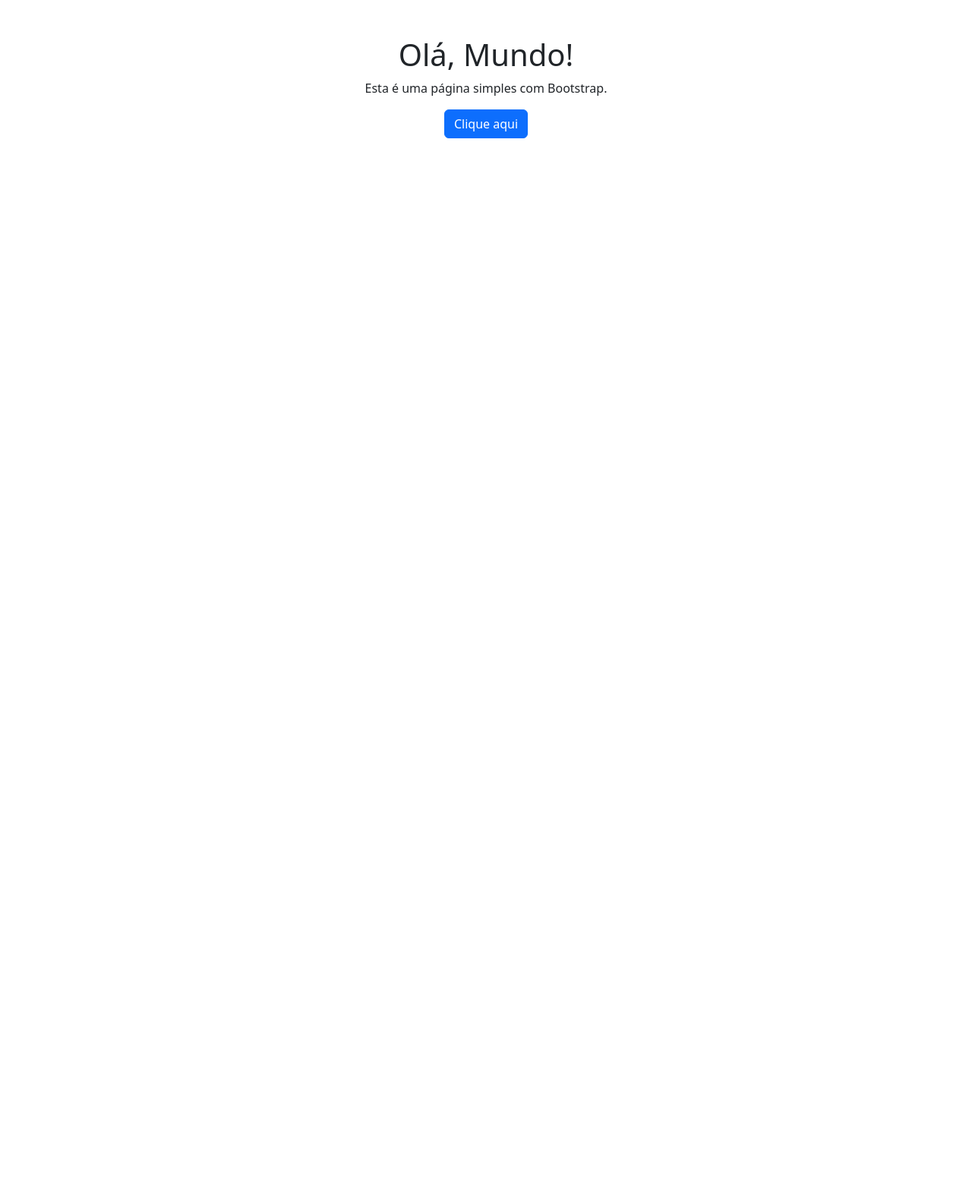
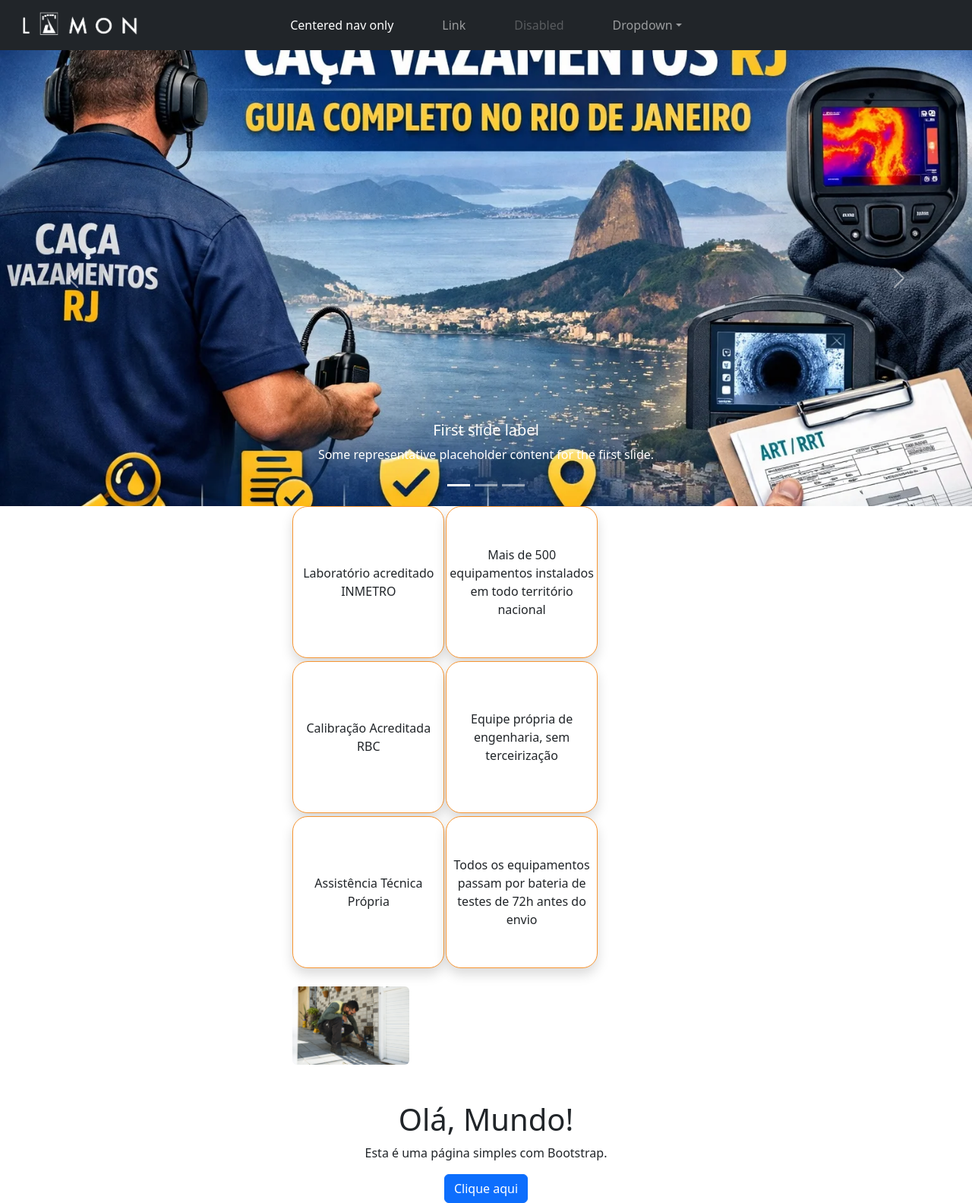
Before and after one commit to well9625/LAMON-PRODUTOS, a plain HTML site: page Main/index.html in a window 1280 px wide. Shown: the whole page at 76% size. Before the commit the page ends 800 px from the top, so only its background shows below. Drawn offline with Linux system fonts and the light colour scheme.

Commit message:
FEAT: banner e card

```diff
--- a/Main/index.html
+++ b/Main/index.html
@@ -1,20 +1,173 @@
-<!DOCTYPE html>
+<!doctype html>
 <html lang="pt-br">
+
 <head>
-    <meta charset="UTF-8">
-    <meta name="viewport" content="width=device-width, initial-scale=1.0">
-    <title>Página Simples com Bootstrap</title>
-    <!-- Bootstrap CSS -->
-    <link href="../bootstrap-5.3.8-dist/css/bootstrap.min.css" rel="stylesheet">
-    <script src="../bootstrap-5.3.8-dist/js/bootstrap.bundle.min.js"></script>
+  <meta charset="UTF-8" />
+  <meta name="viewport" content="width=device-width, initial-scale=1.0" />
+  <title>Lamon Produtos</title>
+  <link rel="stylesheet" href="style.css" />
+  <!-- Bootstrap CSS -->
+  <link href="../bootstrap-5.3.8-dist/css/bootstrap.min.css" rel="stylesheet" />
+  <script src="../bootstrap-5.3.8-dist/js/bootstrap.bundle.min.js"></script>
+  <style>
+    /* Apenas em telas grandes (acima de 992px - breakpoint lg do Bootstrap) */
+    @media (min-width: 992px) {
+      .navbar .container-fluid {
+        position: relative;
+      }
+
+      .navbar-collapse {
+        position: absolute;
+        left: 0;
+        right: 0;
+        top: 0;
+        bottom: 0;
+        justify-content: center;
+        align-items: center;
+      }
+
+      .navbar-nav {
+        margin: 0 auto;
+      }
+
+      /* Mantém a logo visível e não sobreposta */
+      .navbar-brand {
+        position: relative;
+        z-index: 2;
+      }
+    }
+  </style>
 </head>
+
 <body>
+  <nav class="navbar navbar-expand-lg navbar-dark bg-dark">
+    <div class="container-fluid">
+      <!-- Logo à esquerda -->
+      <div class="navbar-brand">
+        <img src="../SRC/logoLamon.png" alt="Lamon Produtos" style="height: 40px" />
+      </div>
 
-    <div class="container text-center mt-5">
-        <h1>Olá, Mundo!</h1>
-        <p>Esta é uma página simples com Bootstrap.</p>
-        <button class="btn btn-primary">Clique aqui</button>
+      <!-- Botão toggler (só aparece no mobile) -->
+      <button class="navbar-toggler" type="button" data-bs-toggle="collapse" data-bs-target="#navbarsExample08"
+        aria-controls="navbarsExample08" aria-expanded="false" aria-label="Toggle navigation">
+        <span class="navbar-toggler-icon"></span>
+      </button>
+
+      <!-- Menu centralizado com position absolute apenas em telas grandes -->
+      <div class="collapse navbar-collapse" id="navbarsExample08">
+        <ul class="navbar-nav gap-3 gap-lg-4 gap-xl-5">
+          <li class="nav-item">
+            <a class="nav-link active" aria-current="page" href="#">Centered nav only</a>
+          </li>
+          <li class="nav-item"><a class="nav-link" href="#">Link</a></li>
+          <li class="nav-item">
+            <a class="nav-link disabled" aria-disabled="true">Disabled</a>
+          </li>
+          <li class="nav-item dropdown">
+            <a class="nav-link dropdown-toggle" href="#" data-bs-toggle="dropdown" aria-expanded="false">Dropdown</a>
+            <ul class="dropdown-menu">
+              <li><a class="dropdown-item" href="#">Action</a></li>
+              <li><a class="dropdown-item" href="#">Another action</a></li>
+              <li>
+                <a class="dropdown-item" href="#">Something else here</a>
+              </li>
+            </ul>
+          </li>
+        </ul>
+      </div>
+    </div>
+  </nav>
+
+  <main>
+    <div id="carouselExampleCaptions" class="carousel slide">
+      <div class="carousel-indicators">
+        <button type="button" data-bs-target="#carouselExampleCaptions" data-bs-slide-to="0" class="active"
+          aria-current="true" aria-label="Slide 1"></button>
+        <button type="button" data-bs-target="#carouselExampleCaptions" data-bs-slide-to="1"
+          aria-label="Slide 2"></button>
+        <button type="button" data-bs-target="#carouselExampleCaptions" data-bs-slide-to="2"
+          aria-label="Slide 3"></button>
+      </div>
+      <div class="carousel-inner">
+        <div class="carousel-item active">
+          <img src="../SRC/caca_vazamento_no_rj.webp" class="d-block h-25 w-100" alt="..." />
+          <div class="carousel-caption d-none d-md-block">
+            <h5>First slide label</h5>
+            <p>
+              Some representative placeholder content for the first slide.
+            </p>
+          </div>
+        </div>
+        <div class="carousel-item">
+          <img src="../SRC/pesquisa de vazamento.webp" class="d-block w-100 h-50" alt="..." />
+          <div class="carousel-caption d-none d-md-block">
+            <h5>Second slide label</h5>
+            <p>
+              Some representative placeholder content for the second slide.
+            </p>
+          </div>
+        </div>
+        <div class="carousel-item">
+          <img src="../SRC/03_fragata_vazamento-BC0yWMoC.webp" class="d-block w-100" alt="..." />
+          <div class="carousel-caption d-none d-md-block">
+            <h5>Third slide label</h5>
+            <p>
+              Some representative placeholder content for the third slide.
+            </p>
+          </div>
+        </div>
+      </div>
+      <button class="carousel-control-prev" type="button" data-bs-target="#carouselExampleCaptions"
+        data-bs-slide="prev">
+        <span class="carousel-control-prev-icon" aria-hidden="true"></span>
+        <span class="visually-hidden">Previous</span>
+      </button>
+      <button class="carousel-control-next" type="button" data-bs-target="#carouselExampleCaptions"
+        data-bs-slide="next">
+        <span class="carousel-control-next-icon" aria-hidden="true"></span>
+        <span class="visually-hidden">Next</span>
+      </button>
+
+
     </div>
 
+
+
+
+    <!-- LEFT -->
+    <div class="container col-12 col-lg-5 d-flex">
+      <div class="row gap-4">
+        <div class="col-4 d-flex flex-column gap-1">
+          <div class="card-left text-center d-flex align-items-center justify-content-center shadow">Laboratório
+            acreditado INMETRO</div>
+          <div class="card-left text-center d-flex align-items-center justify-content-center shadow">Calibração
+            Acreditada RBC</div>
+          <div class="card-left text-center d-flex align-items-center justify-content-center shadow">Assistência Técnica
+            Própria</div>
+        </div>
+        <div class="col-4 d-flex flex-column gap-1">
+          <div class="card-left text-center d-flex align-items-center justify-content-center shadow">Mais de 500
+            equipamentos instalados em todo território nacional</div>
+          <div class="card-left text-center d-flex align-items-center justify-content-center shadow">Equipe própria de
+            engenharia, sem terceirização</div>
+          <div class="card-left text-center d-flex align-items-center justify-content-center shadow">Todos os
+            equipamentos passam por bateria de testes de 72h antes do envio</div>
+        </div>
+
+        <div class="col-4">
+          <img class="w-100 img-fluid rounded mx-auto d-block" src="../SRC/datalogger-em-campo.jpg"  alt="">
+        </div>
+      </div>
+      <!-- LEFT -->
+    </div>
+
+  </main>
+
+  <div class="container text-center mt-5">
+    <h1>Olá, Mundo!</h1>
+    <p>Esta é uma página simples com Bootstrap.</p>
+    <button class="btn btn-primary">Clique aqui</button>
+  </div>
 </body>
+
 </html>
--- /dev/null
+++ b/Main/style.css
@@ -0,0 +1,30 @@
+ul li a:hover {
+    color: #F79531 !important;
+
+}
+
+nav button {
+    background-color: #F79531 !important;
+    border-color: #F79531 !important;
+}
+
+nav button:hover {
+    background-color: #ffffff !important;
+    border-color: #F79531 !important;
+    color: black !important;
+}
+
+.carousel.slide img {
+    height: 600px !important;
+    width: auto;
+    object-fit: cover;
+}
+
+
+.card-left {
+    background-color: white;
+    border: 1px solid #F79531;
+    border-radius: 20px;
+    width: 200px;
+    height: 200px;
+}
```
Also changed, not shown: SRC/03_fragata_vazamento-BC0yWMoC.webp (added), SRC/caca_vazamento_no_rj.webp (added), SRC/datalogger-em-campo.jpg (added), SRC/logoLamon.png (added), SRC/pesquisa de vazamento.webp (added).
